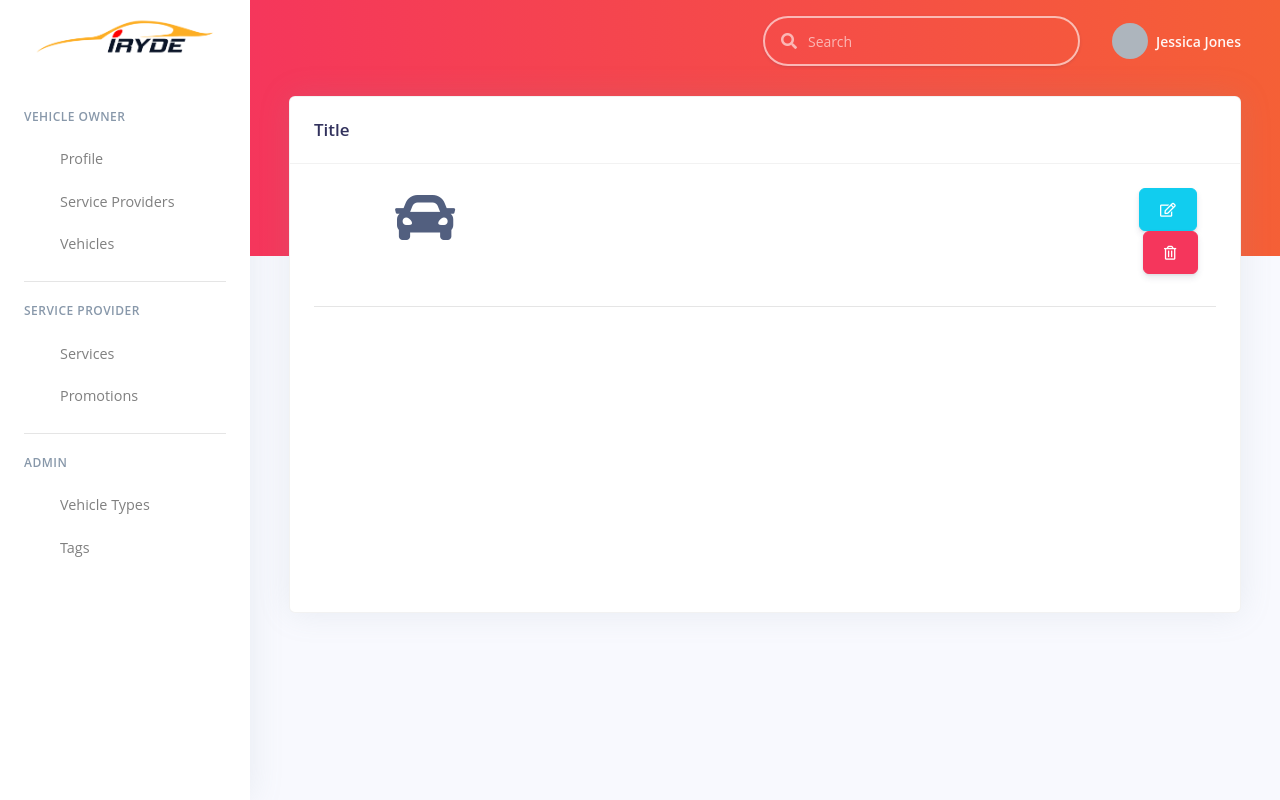
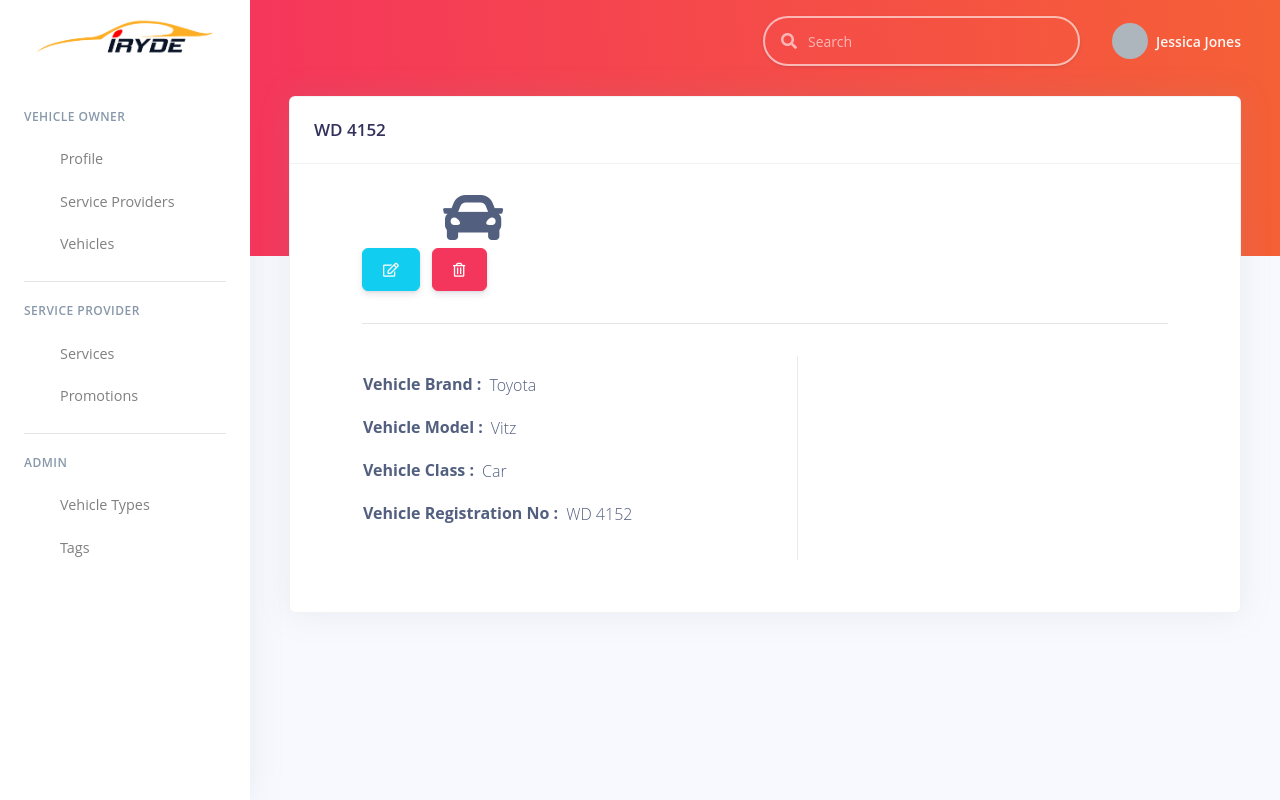
Before and after one commit to randularsw/iRYDE, a React (Create React App) app in the folder web/: page /vehicle-details in a window 1280 px wide. Built offline with nearby package versions, Linux system fonts and the light colour scheme; no server answers.

Commit message:
View vehicle details

```diff
--- a/web/src/components/vehicles/vehicleDetails.jsx
+++ b/web/src/components/vehicles/vehicleDetails.jsx
@@ -9,9 +9,22 @@ import {
   Button,
   Card,
 } from "reactstrap";
+import { getVehicle } from "services/vehicleService";
 
 class VehicleDetails extends Component {
-  state = {};
+  state = {
+    details:[],
+  };
+
+ async componentDidMount(){
+  try {
+    const {data:details} = await getVehicle(this.props.match.params.id);
+    this.setState({details});
+    console.log(this.state.details.username);
+  } catch (err) {
+    console.log("Error", err);
+  }
+  }
   render() {
     return (
       <>
@@ -22,12 +35,12 @@ class VehicleDetails extends Component {
             <div className=" col">
               <Card className=" shadow">
                 <CardHeader className=" bg-transparent">
-                  <h3 className=" mb-0">Title</h3>
+                  <h3 className=" mb-0">WD 4152</h3>
                 </CardHeader>
                 <CardBody>
-                  <div style={{ minHeight: 400 }}>
+                  <div className="ml-5 mr-5" style={{ minHeight: 400}}>
                     {/* Page Content */}
-                    <Row>
+                    <Row >
                       <Col md="10 " className="m-0 ml-5 p-0 pl-5">
                         <i className="fas fa-car" style={{ fontSize: 60 }} />
                       </Col>
@@ -42,10 +55,14 @@ class VehicleDetails extends Component {
                     </Row>
                     <hr/>
                     <Row>
-                      <div className="col">
-                        <b></b>
+                      <div className="col-6 m-3">
+                        <Row><b>Vehicle Brand :</b><p className="pl-2">Toyota</p></Row>
+                        <Row><b>Vehicle Model :</b><p className="pl-2">Vitz</p></Row>
+                        <Row><b>Vehicle Class :</b><p className="pl-2">Car</p></Row>
+                        <Row><b>Vehicle Registration No :</b><p className="pl-2">WD 4152</p></Row>
+                        {/* <Row><b>Fuel Type :</b><p className="pl-2">Petrol</p></Row> */}
                       </div>
-                      <div className="col">
+                      <div className="col border-left">
 
                       </div>
                     </Row>
--- a/web/src/components/vehicles/vehiclesList.jsx
+++ b/web/src/components/vehicles/vehiclesList.jsx
@@ -139,7 +139,7 @@ class VehiclesList extends Component {
                                 </div>
                                 <div className="col-1">
                                   <div className="icon icon-shape bg-default text-white rounded-circle shadow">
-                                    <Link to='/vehicle-details'><i className={this.getType(v.type)} /></Link>
+                                    <Link to={`/vehicle/${v._id}`}><i className={this.getType(v.type)} /></Link>
                                   </div>
                                 </div>
                               </Row>
--- a/web/src/services/vehicleService.js
+++ b/web/src/services/vehicleService.js
@@ -4,8 +4,13 @@ export function addVehicle(data){
     console.log('service',data);
     return axios.post('http://localhost:4000/vehicles',data);
 }
-
+//get all vehicles for specific vehicle owner
 export function getVehicles(id){
     console.log(id);
+    return axios.get('http://localhost:4000/vehicles/vo/'+id);
+}
+
+//get specific vehicle details
+export function getVehicle(id){
     return axios.get('http://localhost:4000/vehicles/'+id);
 }
```
